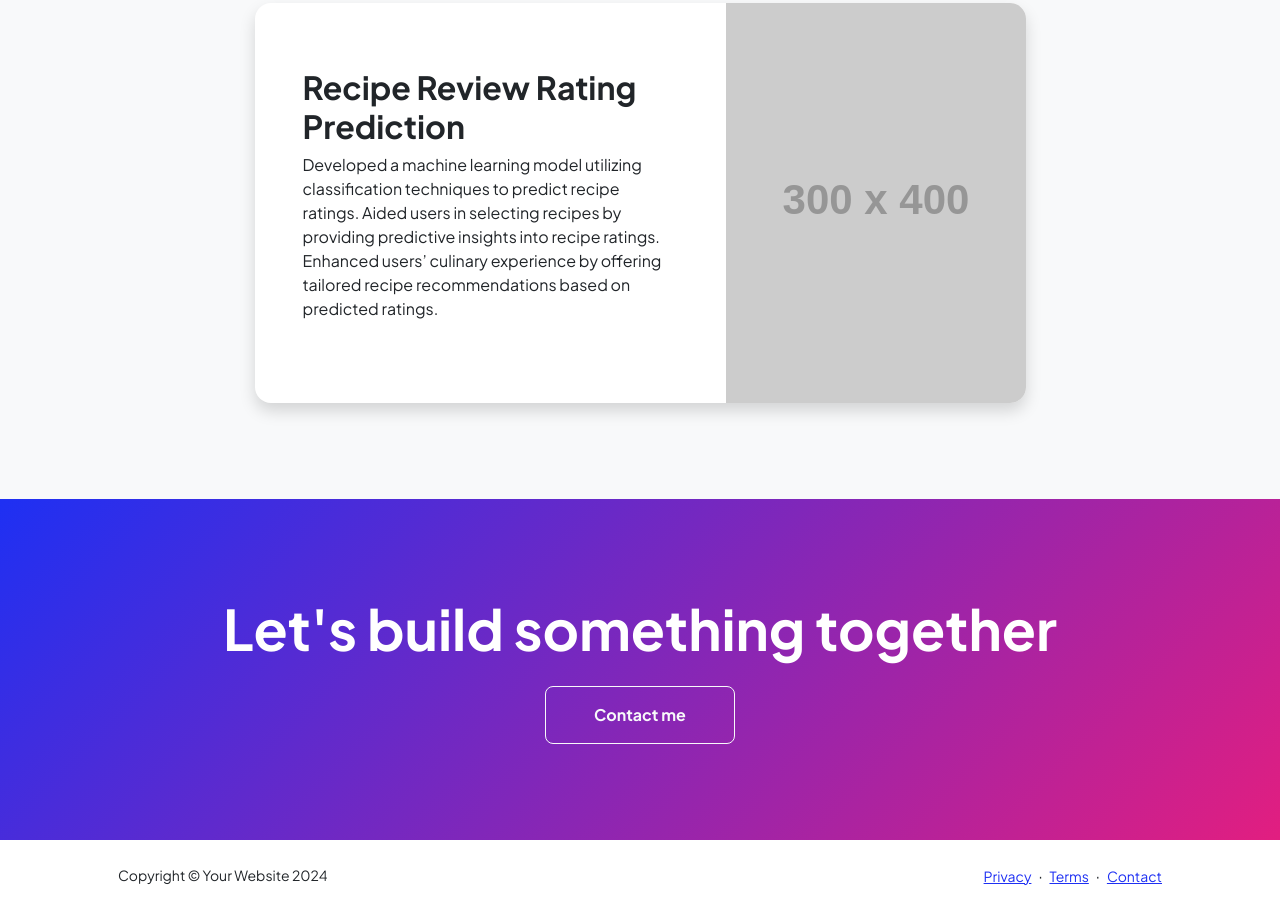
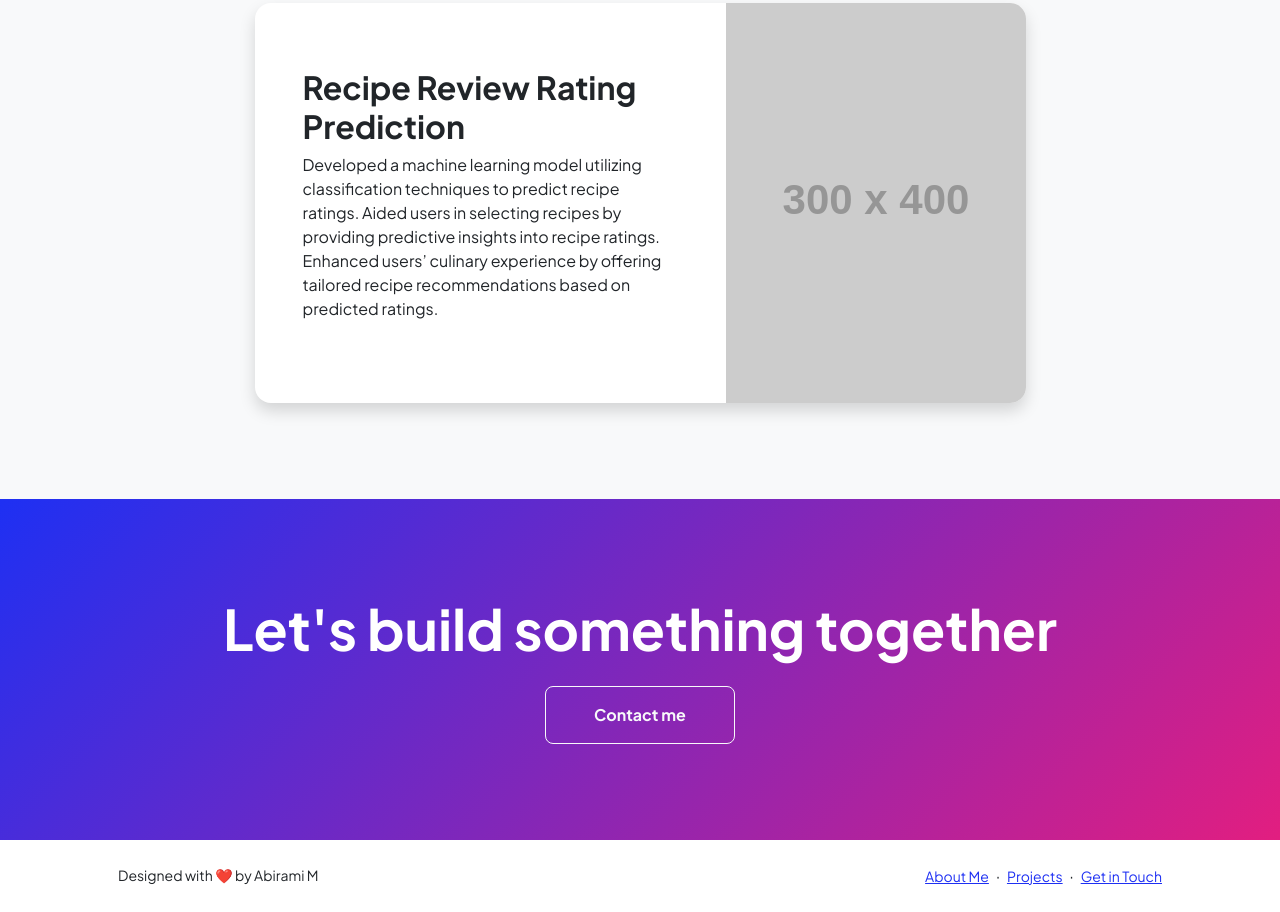
Before and after one commit to Abirami0234/Portfolio, a website: page dist/projects.html in a window 1280 px wide. Shown: the part 671-1583 px from the top of the page. Drawn offline with nearby package versions, Linux system fonts and the light colour scheme; placeholder pictures from the web are drawn by us.

Commit message:
projects.html

```diff
--- a/dist/projects.html
+++ b/dist/projects.html
@@ -84,13 +84,13 @@
         <footer class="bg-white py-4 mt-auto">
             <div class="container px-5">
                 <div class="row align-items-center justify-content-between flex-column flex-sm-row">
-                    <div class="col-auto"><div class="small m-0">Copyright &copy; Your Website 2024</div></div>
+                    <div class="col-auto"><div class="small m-0">Designed with ❤️ by Abirami M</div></div>
                     <div class="col-auto">
-                        <a class="small" href="#!">Privacy</a>
+                        <a class="small" href="#about">About Me</a>
                         <span class="mx-1">&middot;</span>
-                        <a class="small" href="#!">Terms</a>
+                        <a class="small" href="projects.html">Projects</a>
                         <span class="mx-1">&middot;</span>
-                        <a class="small" href="#!">Contact</a>
+                        <a class="small" href="contact.html">Get in Touch</a>
                     </div>
                 </div>
             </div>
```
